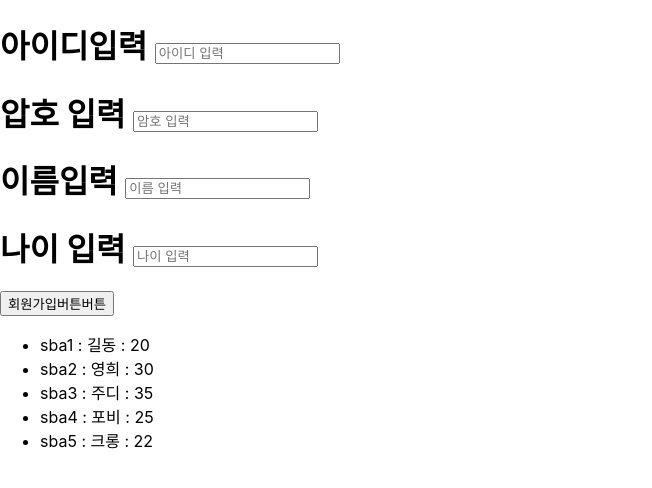
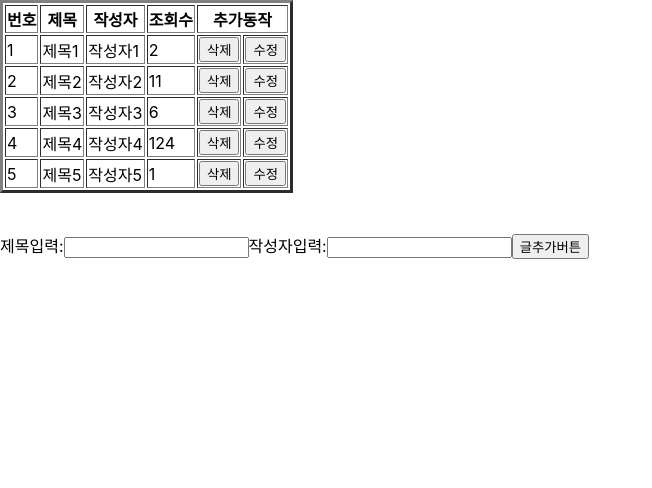
Before and after one commit to seojinvely1004/hello-react, a React (Create React App) app: page / in a window 1280 px wide. Shown: the top 488 px of the page, without its empty margins (0-652 px from the left). Built offline with nearby package versions, Linux system fonts and the light colour scheme.

Commit message:
feat(React) : board "UPDATE"기능구현완료

```diff
--- a/src/BoardList.js
+++ b/src/BoardList.js
@@ -10,17 +10,23 @@ class BoardHeading extends React.Component{
             };
     }
 class Board extends React.Component{
+    //state = {seq: ''}
     render() {
         const deleteHandler = (e) =>{
             //삭제버튼 클릭한 게시물을 게시물 리스트에서 삭제 - 화면 렌더링
             this.props.deleteBoard(e.target.id); //deleteBoard있으면 삭제할id를주겠다.
             //배열에서 몇번째 게시물을 삭제하는지
         }
-
+        const updateHandler =(e)=>{
+            const obj =
+                {seq : e.target.id , title : '수정한 제목', writer : '수정한 작성자', viewcount : 0}; //현재 타겟의 아이디로
+            this.props.updateBoard(obj);
+        }
         const board_tr = this.props.body.map(function(oneboard, index) {
             return (<tr key={index}><td>{oneboard.seq}</td><td>{oneboard.title}</td>
             <td>{oneboard.writer}</td><td>{++oneboard.viewcount}</td>
-            <td><button id={index} onClick={deleteHandler}>삭제</button></td><td><button>수정</button></td></tr>);
+            <td><button id={index} onClick={deleteHandler}>삭제</button></td>
+            <td><button id={oneboard.seq} onClick={updateHandler}>수정</button></td></tr>);
         });
 
         return(
@@ -80,20 +86,28 @@ class BoardList extends React.Component{
             this.state.boardList.push(newBoard);//2.
             this.setState({boardList : this.state.boardList});//3.
         }
-
         //Board의 this.props.deleteBoard(e.target.id);
         const deleteBoard = (index)=>{
             //추가 : push, 반복 : map, 삭제 : filter, splice,,
             this.state.boardList.splice(index, 1);//배열갯수변화
             this.setState({boardList : this.state.boardList});//렌더링되도록 변경된 값 알려주기
-
         }
-
+        const updateBoard = (updateBoard)=>{
+            this.setState({boardList :this.state.boardList.map(function(oneBoard){
+                return updateBoard.seq == oneBoard.seq? updateBoard : oneBoard
+            })});
+        }
+        //update 생각해야할 것.배열에서 반복하면서 수정게시물seq와 배열 내부 5개 게시물들의 seq값을 비교
+        //수정클릭게시물seq과 일치하는 게시물을 찾았다.
+        //찾은 게시물을 수정입력게시물내용으로 변경한다.
+        // Board에전달 (state에 알려준다)
     return (
         <div>
             <table border="3">
                 <BoardHeading />
-                <Board body = {this.state.boardList} deleteBoard = {deleteBoard}/>
+                <Board body = {this.state.boardList}
+                deleteBoard = {deleteBoard}
+                updateBoard = {updateBoard}/>
             </table>
             <br/><br/>
             <BoardInsertForm size = {this.state.boardList.length}addBoard={addBoard}/>
--- a/src/index.js
+++ b/src/index.js
@@ -4,12 +4,12 @@ import './index.css';
 import reportWebVitals from './reportWebVitals';
 
 import Loop, { TotalUserInform } from './Loop2';
-
+import BoardList from './BoardList';
 
 const root = ReactDOM.createRoot(document.getElementById('root'));
 root.render(
   <React.StrictMode>
-   <TotalUserInform />
+   <BoardList />
   </React.StrictMode>
 );
 
```
